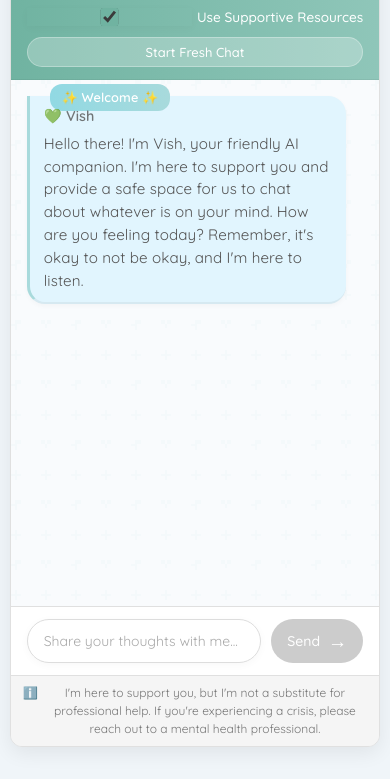
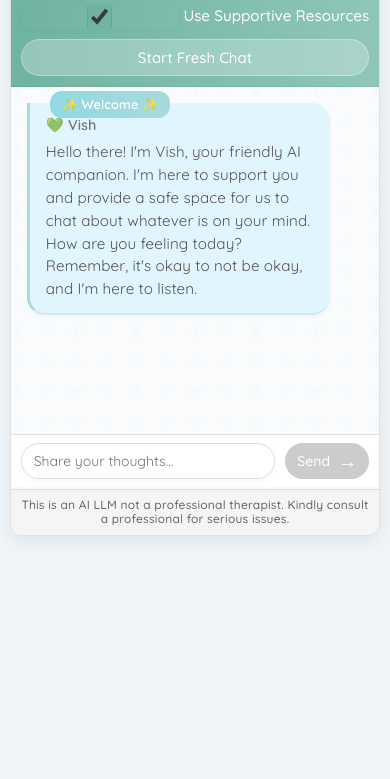
Before and after one commit to ToshikSoni/JSAIBuild-a-thon1, a website built with Vite: page packages/webapp/index.html in a window 390 px wide. Shown: the part 227-1006 px from the top of the page. After the commit the page ends 844 px from the top, so only its background shows below. Built offline with nearby package versions, Linux system fonts and the light colour scheme.

Commit message:
Done for mobile too

```diff
--- a/packages/webapp/src/components/chat.css
+++ b/packages/webapp/src/components/chat.css
@@ -1,7 +1,7 @@
 :host {
     display: block;
     width: 100%;
-    height: 90vh;
+    height: 100vh;
     margin: 0 auto;
     /* Remove problematic positioning */
     position: static;
@@ -125,7 +125,7 @@ body {
 .chat-container {
     display: flex;
     flex-direction: column;
-    height: 73vh; /* Use 90% of viewport height */
+    height: 74vh; /* Further reduced to give more space to footer */
     width: 100%;
     border-radius: var(--chat-border-radius);
     overflow: hidden;
@@ -321,38 +321,30 @@ body {
 
 .chat-input {
     display: flex;
-    padding: 12px 16px; /* Reduced padding */
+    padding: 12px 16px;
     background-color: white;
     border-top: 1px solid #e0e0e0;
+    position: relative; /* Ensure proper stacking */
+    z-index: 10; /* Keep input above other elements */
+    min-height: 60px; /* Ensure minimum height for touch targets */
 }
 
 input {
     flex: 1;
-    padding: 12px 16px; /* Reduced padding */
+    padding: 12px 16px;
     border: 1px solid #ddd;
     border-radius: 30px;
-    font-size: 15px; /* Slightly smaller font */
+    font-size: 15px;
     outline: none;
     transition: all 0.2s;
     box-shadow: 0 2px 8px rgba(0,0,0,0.03);
     font-family: 'Quicksand', sans-serif;
-}
-
-input:focus {
-    border-color: var(--primary-color);
-    box-shadow: 0 0 0 3px rgba(112, 179, 161, 0.15);
-    transform: translateY(-1px);
-}
-
-input::placeholder {
-    color: #aaa;
-    font-family: 'Quicksand', sans-serif;
-    font-weight: 400;
+    min-height: 24px; /* Ensure minimum height */
 }
 
 .send-button {
     margin-left: 10px;
-    padding: 0 25px;
+    padding: 0 20px; /* Slightly reduced horizontal padding */
     background-color: var(--primary-color);
     color: white;
     border: none;
@@ -365,6 +357,9 @@ input::placeholder {
     display: flex;
     align-items: center;
     gap: 8px;
+    min-width: 60px; /* Ensure minimum width */
+    height: 44px; /* Fixed height for better touch target */
+    justify-content: center; /* Center content */
 }
 
 .send-button::after {
@@ -383,27 +378,29 @@ button:disabled {
 }
 
 .chat-footer {
-    padding: 8px 16px; /* Reduced padding */
-    font-size: 0.8rem; /* Smaller font */
+    padding: 6px 8px; /* Increased padding */
+    font-size: 0.8rem; /* Slightly larger font */
     text-align: center;
     background-color: #f5f5f5;
-    color: #777;
+    color: #666; /* Slightly darker for better contrast */
     border-top: 1px solid #e0e0e0;
     font-family: 'Quicksand', sans-serif;
+    position: relative;
+    z-index: 50;
+    height: auto;
+    display: block;
+    overflow: visible;
+    min-height: 24px; /* Increased minimum height */
+    margin-top: 2px;
 }
 
 .disclaimer {
     margin: 0;
-    line-height: 1.5;
-    position: relative;
-    padding-left: 20px;
-}
-
-.disclaimer::before {
-    content: "ℹ️";
-    position: absolute;
-    left: 0;
-    top: 0;
+    padding: 4px 0; /* Increased padding */
+    line-height: 1.2; /* Slightly increased line height */
+    font-size: 0.8rem; /* Larger font size */
+    font-weight: 500; /* Slightly bolder */
+    letter-spacing: 0.2px; /* Better letter spacing for readability */
 }
 
 .crisis-resources {
@@ -550,38 +547,60 @@ button:disabled {
 }
 
 @media (max-width: 480px) {
-    .chat-container {
-        height: 95vh;
-        max-height: 95vh;
-        border-radius: 12px;
+    :host {
+        height: 100vh;
     }
 
-    .message {
-        max-width: 95%;
-        padding: 10px 14px;
+    .chat-container {
+        height: 70vh; /* Adjusted for mobile */
+        max-height: 100vh;
+        border-radius: 12px;
+        display: flex;
+        flex-direction: column;
+    }
+
+    .chat-header {
+        padding: 10px; /* Reduced padding */
+        min-height: 40px;
+    }
+
+    .chat-messages {
+        flex: 1;
+        max-height: calc(80vh); /* Calculate space for messages */
+        overflow-y: auto;
+    }
+
+    .chat-input {
+        padding: 8px 10px;
+        min-height: 50px;
+        align-items: center; /* Center items vertically */
     }
 
     input {
-        padding: 12px 16px;
+        padding: 8px 12px;
+        font-size: 14px;
+        height: 36px;
+    }
+
+    .send-button {
+        min-width: 50px;
+        height: 36px;
+        padding: 0 12px;
         font-size: 14px;
     }
 
-    .send-button {
-        padding: 0 16px;
-        font-size: 14px;
+
+
+    .disclaimer {
+        font-size: 0.75rem;
+        padding: 2px 0;
+        font-weight: 500;
     }
 
-    .chat-footer {
-        padding: 8px 12px;
-        font-size: 0.75rem;
-    }
-
-    .rag-toggle {
-        font-size: 0.85rem;
-    }
-
-    .clear-chat-btn {
-        padding: 6px 12px;
-        font-size: 13px;
+    /* Fix viewport height issues on mobile */
+    @supports (-webkit-touch-callout: none) {
+        .chat-container {
+            height: 70vh; /* Even further reduced for iOS */
+        }
     }
 }
--- a/packages/webapp/src/components/chat.js
+++ b/packages/webapp/src/components/chat.js
@@ -148,7 +148,7 @@ export class ChatInterface extends LitElement {
       <div class="chat-input">
         <input
             type="text"
-            placeholder="Share your thoughts with me..."
+            placeholder="Share your thoughts..."
             .value=${this.inputMessage}
             @input=${this._handleInput}
             @keyup=${this._handleKeyUp}
@@ -159,8 +159,7 @@ export class ChatInterface extends LitElement {
       </div>
 
       <div class="chat-footer">
-        <p class="disclaimer">I'm here to support you, but I'm not a substitute for professional help.
-        If you're experiencing a crisis, please reach out to a mental health professional.</p>
+        <p class="disclaimer">This is an AI LLM not a professional therapist. Kindly consult a professional for serious issues.</p>
       </div>
     </div>
   `;
@@ -248,7 +247,12 @@ export class ChatInterface extends LitElement {
     }
 
     async _apiCall(message) {
-        const res = await fetch("http://localhost:3001/chat", {
+        // Use window.location.hostname to make it work both locally and on other devices
+        const host = window.location.hostname;
+        const port = 3001;
+        const apiUrl = `http://${host}:${port}/chat`;
+
+        const res = await fetch(apiUrl, {
             method: "POST",
             headers: { "Content-Type": "application/json" },
             body: JSON.stringify({
--- a/packages/webapp/src/index.css
+++ b/packages/webapp/src/index.css
@@ -29,7 +29,7 @@ body {
 }
 
 /* Header and footer styles */
-header, footer {
+header{
   width: 100%;
   text-align: center;
   padding: 1rem;
@@ -59,18 +59,9 @@ header h1 {
   opacity: 0.9;
 }
 
-footer {
-  background: #f5f5f5;
-  color: #555;
-  padding: 1rem;
-  font-size: 0.8rem;
-  margin-top: 2rem;
-  border-top: 1px solid #e0e0e0;
-}
 
-footer p {
-  margin: 0.3rem 0;
-}
+
+
 
 /* Main content area */
 main {
@@ -78,7 +69,7 @@ main {
   display: flex;
   justify-content: center;
   flex: 1;
-  padding: 2rem 0;
+  padding-top: 2rem;
 }
 
 /* Chat interface container - this is critical */
```
Also changed, not shown: style.css (+0 -13 lines).
